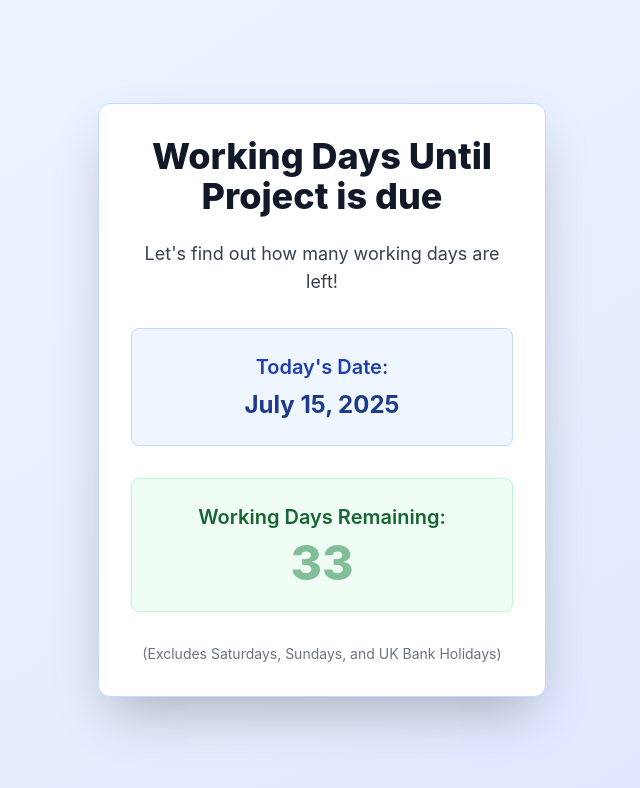
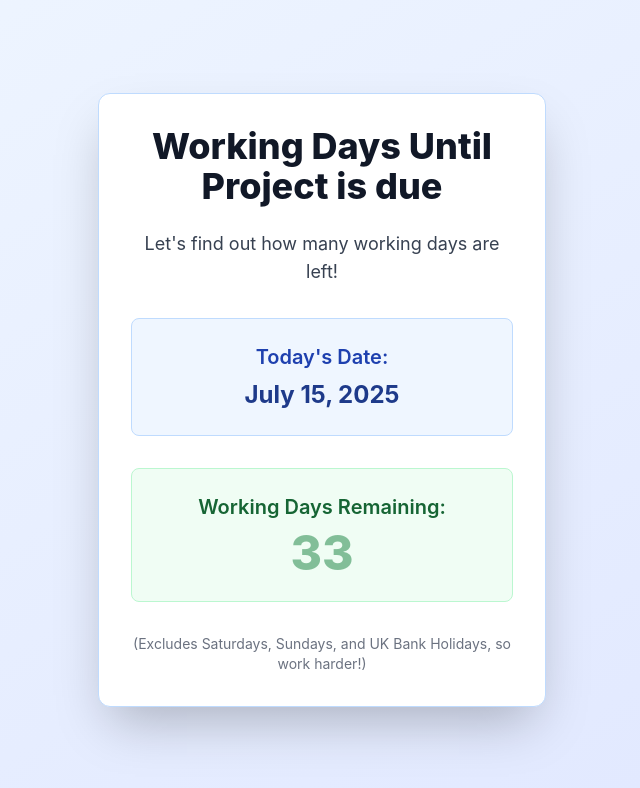
Before and after one commit to scot-lambert-gw/SIP-Countdown, a plain HTML site: page index.html in a window 1280 px wide. Shown: the whole page, without its empty margins (318-958 px from the left). Drawn offline with nearby package versions, Linux system fonts and the light colour scheme.

Commit message:
Update index.html

```diff
--- a/index.html
+++ b/index.html
@@ -39,7 +39,7 @@
         </div>
 
         <p class="text-sm text-gray-500 mt-8">
-            (Excludes Saturdays, Sundays, and UK Bank Holidays)
+            (Excludes Saturdays, Sundays, and UK Bank Holidays, so work harder!)
         </p>
     </div>
 
```
